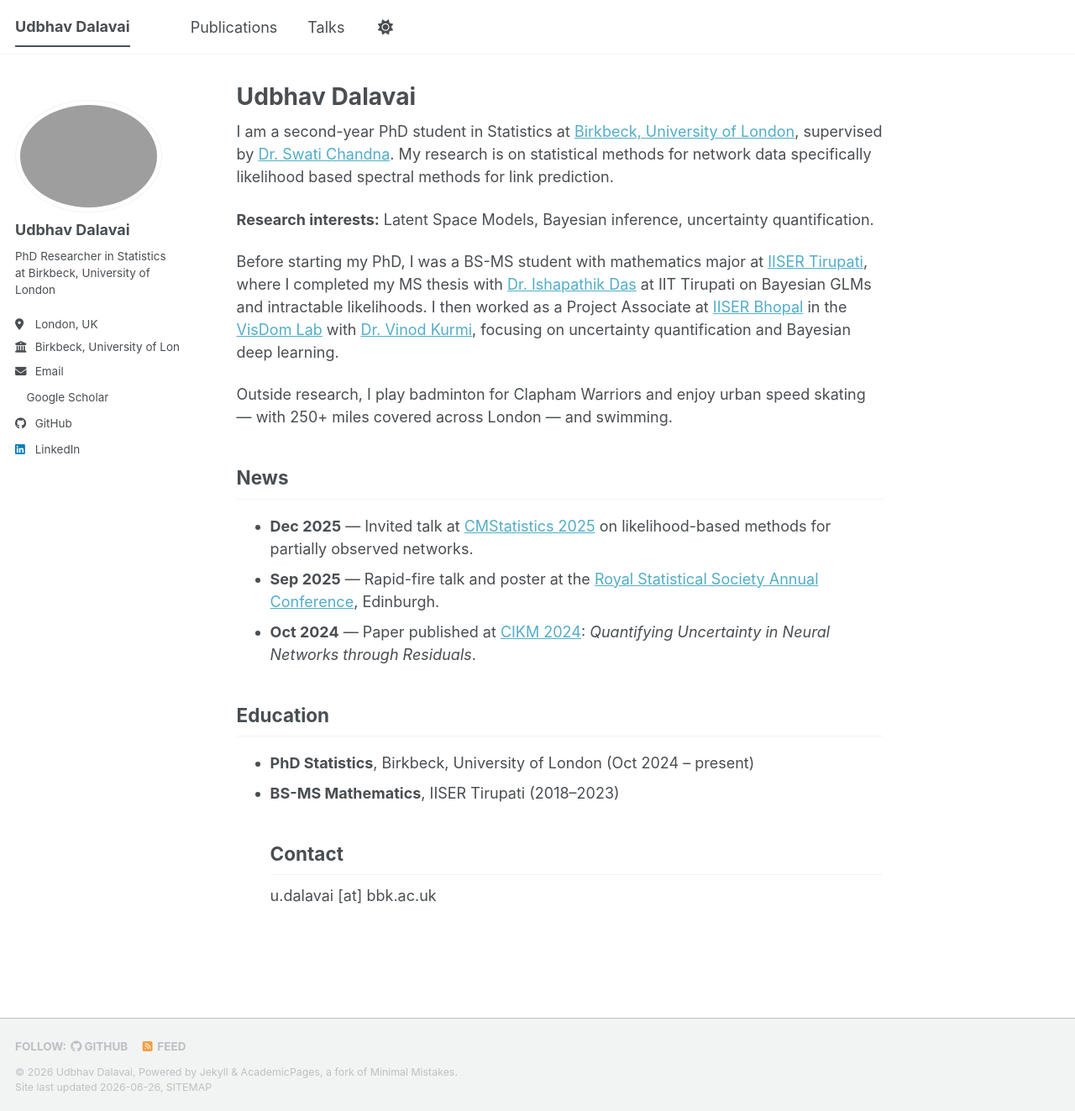
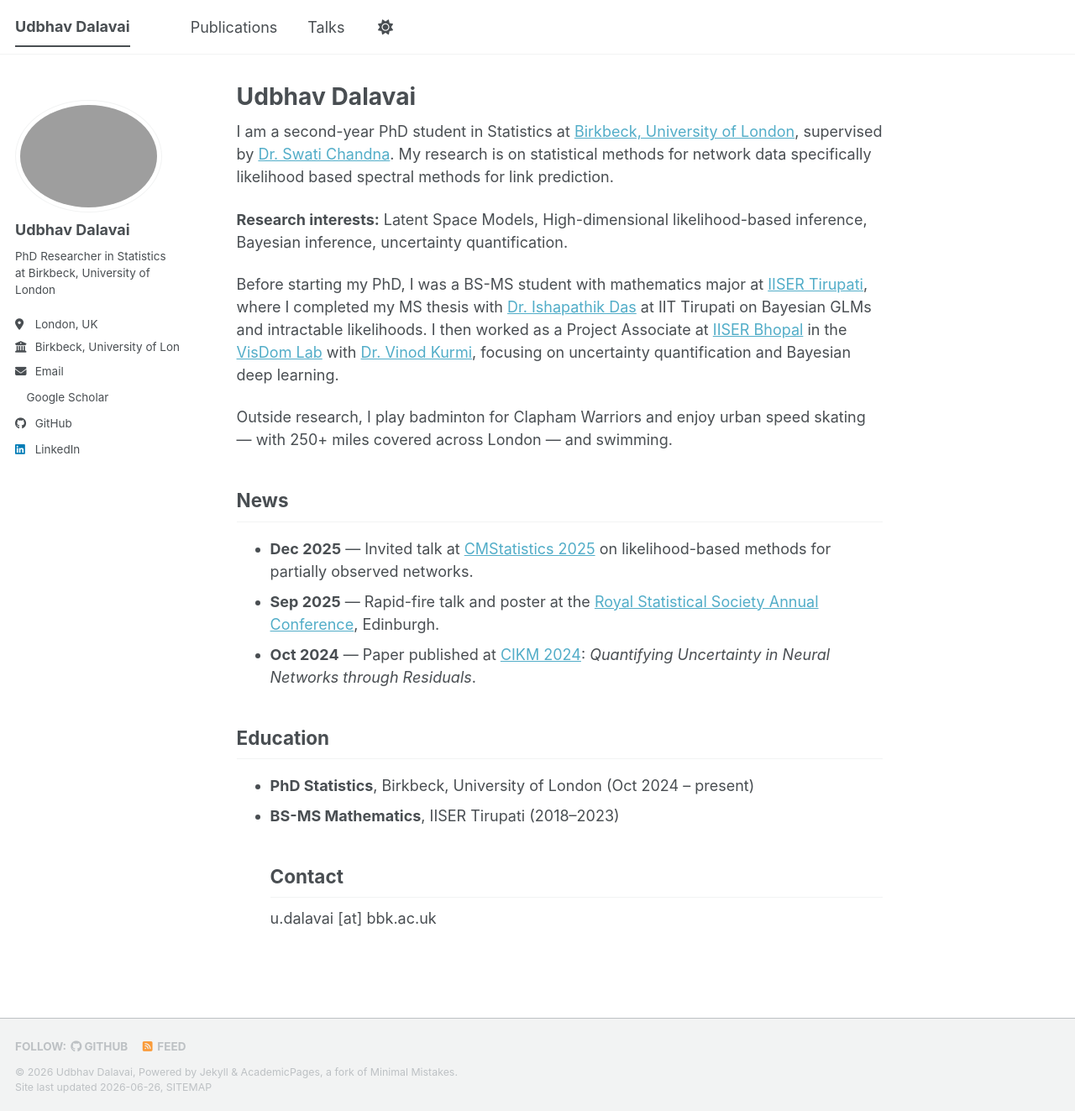
Before and after one commit to Udbhav-Dalavai/Udbhav-Dalavai.github.io, a Jekyll site: the page built from _pages/about.md, in a window 1280 px wide and 1323 px high. Shown: the whole window at 84% size. Built offline with Jekyll 4.4.1, drawn with Linux system fonts in a browser that asks for light colours; a style sheet for code colours, icons or effects is not loaded.

Commit message:
Revise research interests in about.md
Updated research interests to include high-dimensional likelihood-based inference.

```diff
--- a/_pages/about.md
+++ b/_pages/about.md
@@ -9,7 +9,7 @@ redirect_from:
 
 I am a second-year PhD student in Statistics at [Birkbeck, University of London](https://www.bbk.ac.uk/), supervised by [Dr. Swati Chandna](https://www.bbk.ac.uk/our-staff/9165866/swati-chandna). My research is on statistical methods for network data specifically likelihood based spectral methods for link prediction.
 
-**Research interests:** Latent Space Models, Bayesian inference, uncertainty quantification.
+**Research interests:** Latent Space Models, High-dimensional likelihood-based inference, Bayesian inference, uncertainty quantification.
 
 Before starting my PhD, I was a BS-MS student with mathematics major at [IISER Tirupati](https://www.iisertirupati.ac.in/), where I completed my MS thesis with [Dr. Ishapathik Das](https://sites.google.com/iittp.ac.in/ishapathik/home) at IIT Tirupati on Bayesian GLMs and intractable likelihoods. I then worked as a Project Associate at [IISER Bhopal](https://www.iiserb.ac.in/) in the [VisDom Lab](https://visdomlab.github.io/) with [Dr. Vinod Kurmi](https://vinodkkurmi.github.io/), focusing on uncertainty quantification and Bayesian deep learning.
 
```
